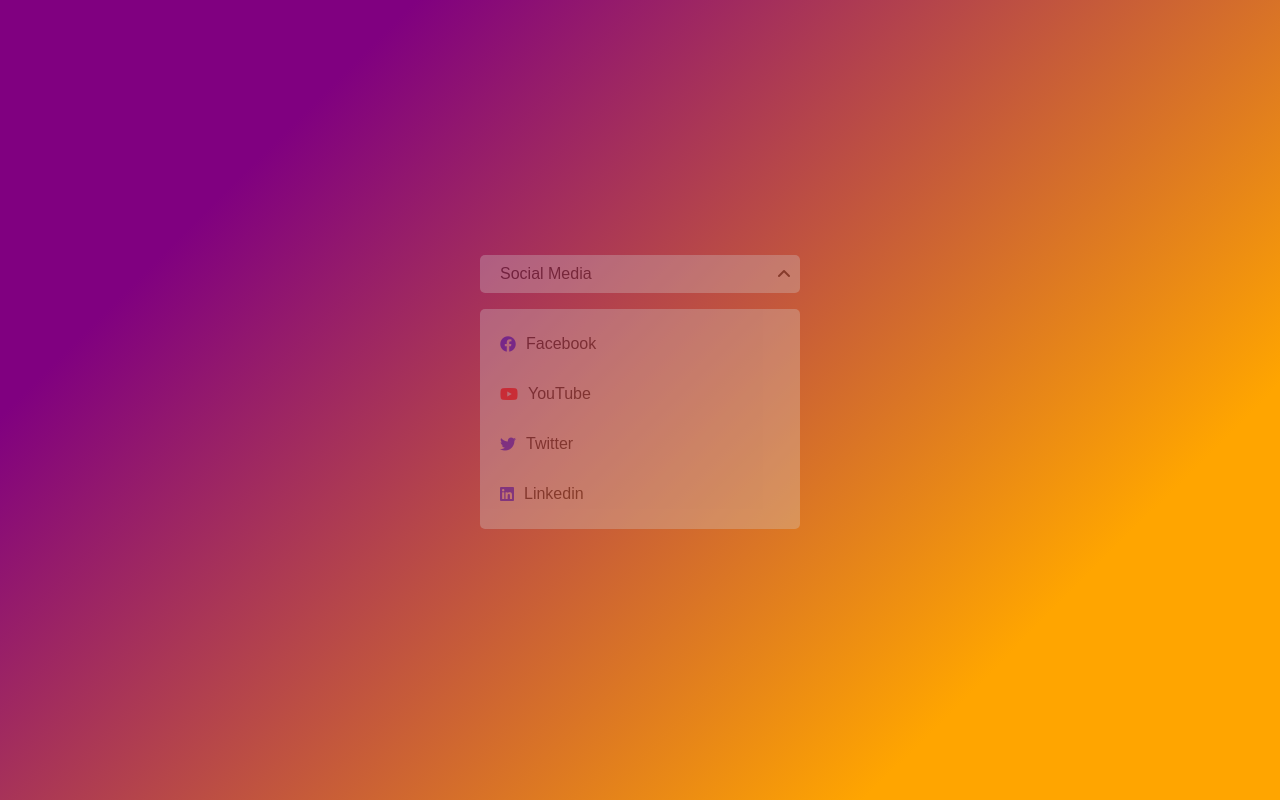
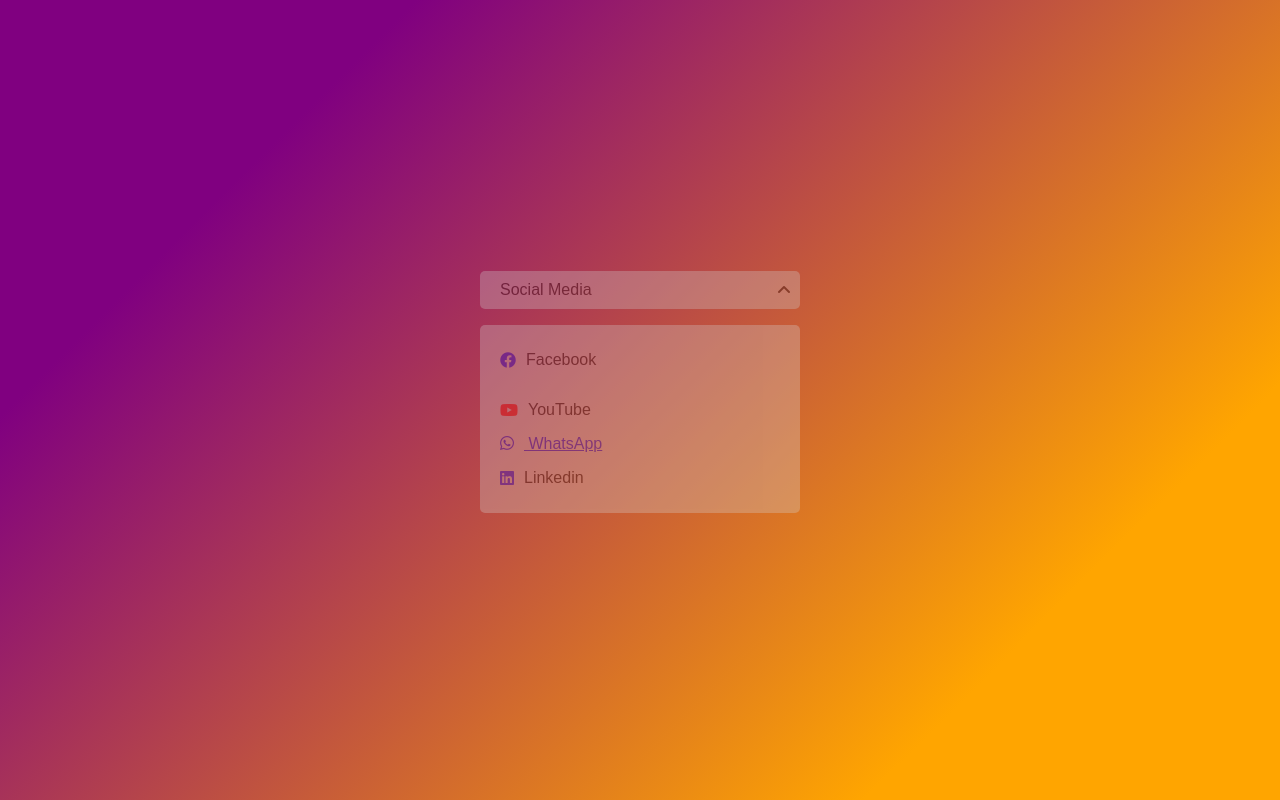
Before and after one commit to joeljamestech2/samdiorr.github.io, a plain HTML site: page index.html in a window 1280 px wide. Both pictures are taken after a click on the element "Social Media". Drawn offline with Linux system fonts and the light colour scheme.

Commit message:
Update index.html

```diff
--- a/index.html
+++ b/index.html
@@ -29,8 +29,7 @@
         <p>YouTube</p>
       </li>
       <li>
-        <i class="fab fa-twitter" style="color: blue"></i>
-        <p>Twitter</p>
+       <a href="https://whatsapp.com/channel/0029Vade9VgD38CPEnxfYF0M"> <i class="fab fa-whatsapp"></i> WhatsApp </a>
       </li>
       <li>
         <i class="fab fa-linkedin" style="color: blue"></i>
```
